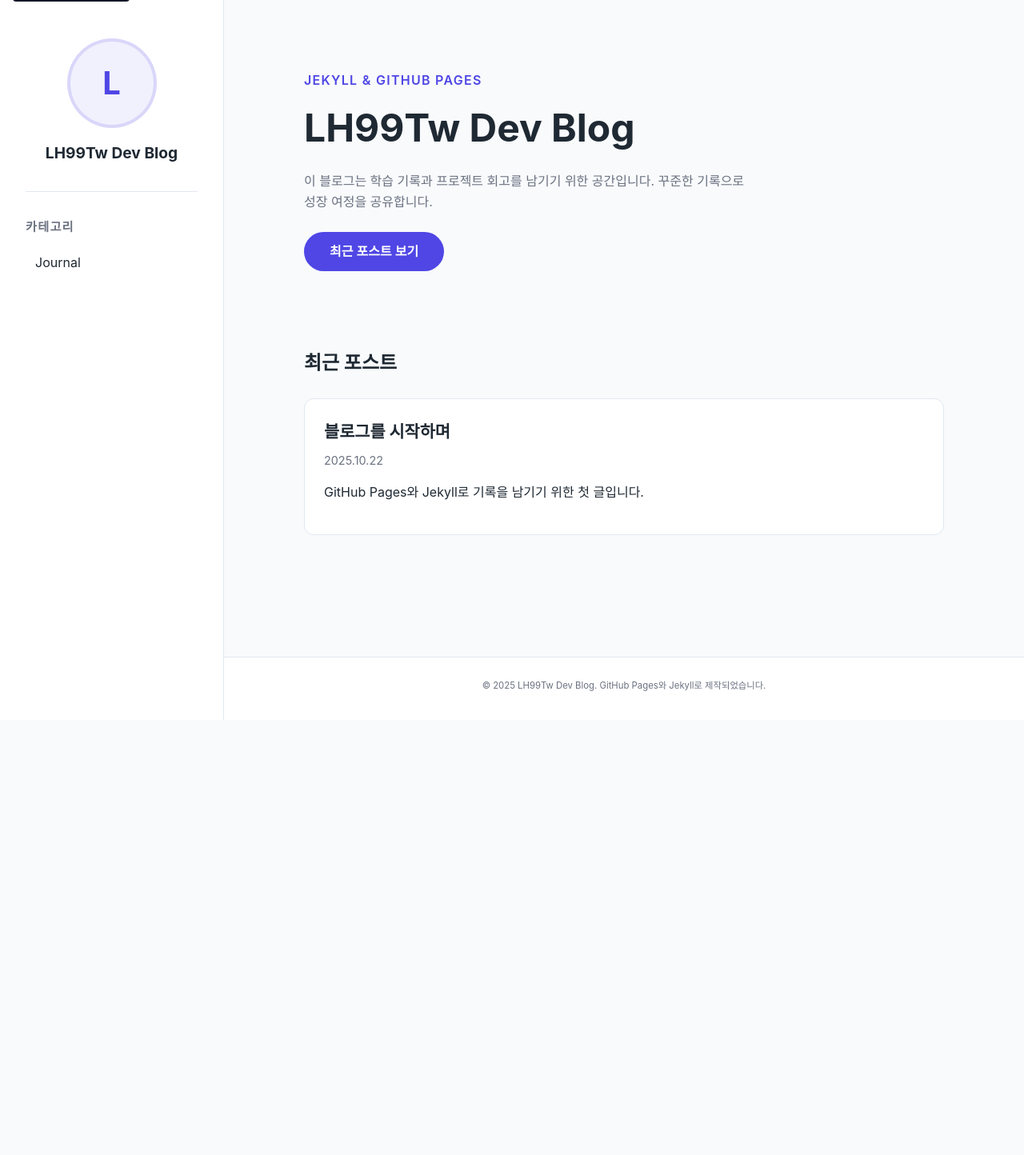
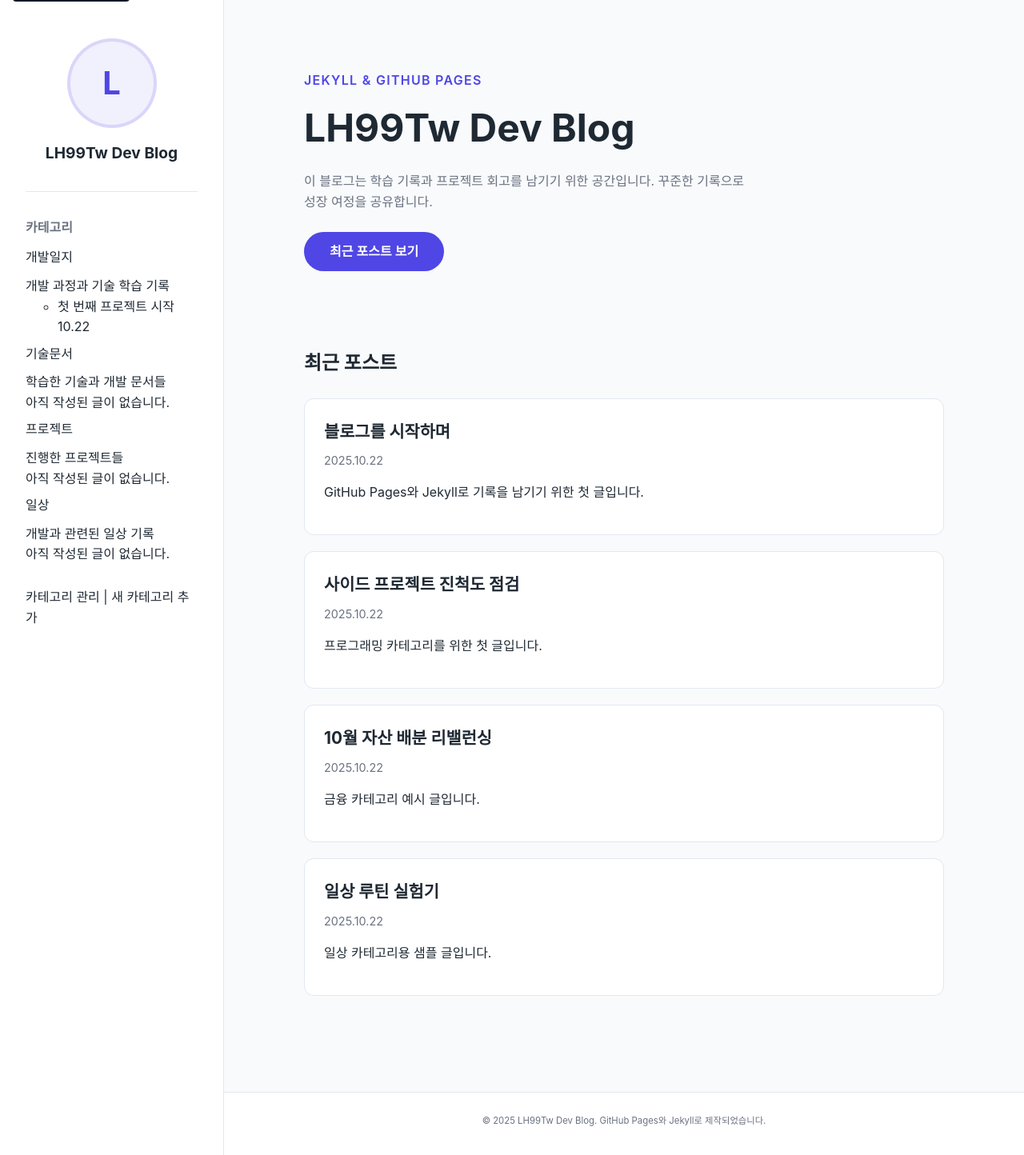
Before and after one commit to LH99Tw/LH99Tw.github.io, a Jekyll site: the page built from index.md, in a window 1280 px wide. Shown: the whole page at 80% size. Built offline with Jekyll 4.4.1, drawn with Linux system fonts in a browser that asks for light colours; before the commit the page ends 900 px from its top, so only the background shows below that.

````diff
--- /dev/null
+++ b/_data/categories.yml
@@ -0,0 +1,26 @@
+# 카테고리 관리 파일
+# 새로운 카테고리를 추가하거나 기존 카테고리에 항목을 추가할 수 있습니다.
+
+categories:
+  # 개발 일지 카테고리
+  개발일지:
+    description: "개발 과정과 기술 학습 기록"
+    items:
+      - title: "첫 번째 프로젝트 시작"
+        url: "/blog/2025/10/22/welcome"
+        date: "2025-10-22"
+
+  # 기술 문서 카테고리
+  기술문서:
+    description: "학습한 기술과 개발 문서들"
+    items: []
+
+  # 프로젝트 카테고리
+  프로젝트:
+    description: "진행한 프로젝트들"
+    items: []
+
+  # 일상 카테고리
+  일상:
+    description: "개발과 관련된 일상 기록"
+    items: []
--- a/_includes/sidebar.html
+++ b/_includes/sidebar.html
@@ -29,19 +29,39 @@
 
   <nav class="sidebar__section" aria-label="카테고리">
     <h2 class="sidebar__heading">카테고리</h2>
-    {% assign category_pages = site.pages | where_exp: "item", "item.dir contains '/categories/'" | sort: "title" %}
     <ul class="sidebar__list">
-      {% if category_pages.size > 0 %}
-        {% for cat in category_pages %}
-          <li class="sidebar__item">
-            <a href="{{ cat.url | relative_url }}" class="sidebar__link">
-              {{ cat.sidebar_label | default: cat.title }}
-            </a>
-          </li>
-        {% endfor %}
-      {% else %}
-        <li class="sidebar__empty">등록된 카테고리가 없습니다.</li>
-      {% endif %}
+      {% for category in site.data.categories.categories %}
+        <li class="sidebar__item sidebar__item--category">
+          <div class="sidebar__category">
+            <span class="sidebar__category-title">{{ category[0] }}</span>
+            <span class="sidebar__category-description">{{ category[1].description }}</span>
+          </div>
+          {% if category[1].items.size > 0 %}
+            <ul class="sidebar__sub-list">
+              {% for item in category[1].items %}
+                <li class="sidebar__sub-item">
+                  <a href="{{ item.url | relative_url }}" class="sidebar__sub-link">
+                    <span class="sidebar__sub-title">{{ item.title }}</span>
+                    {% if item.date %}
+                      <span class="sidebar__sub-date">{{ item.date | date: "%m.%d" }}</span>
+                    {% endif %}
+                  </a>
+                </li>
+              {% endfor %}
+            </ul>
+          {% else %}
+            <div class="sidebar__category-empty">아직 작성된 글이 없습니다.</div>
+          {% endif %}
+        </li>
+      {% endfor %}
     </ul>
+
+    <!-- 카테고리 관리 안내 -->
+    <div class="sidebar__manage">
+      <p class="sidebar__manage-text">
+        <a href="/categories/" class="sidebar__manage-link">카테고리 관리</a> |
+        <a href="#add-category" class="sidebar__manage-link">새 카테고리 추가</a>
+      </p>
+    </div>
   </nav>
 </aside>
--- /dev/null
+++ b/_posts/2025-10-22-daily-memo.md
@@ -0,0 +1,21 @@
+---
+title: "일상 루틴 실험기"
+description: "일상 카테고리용 샘플 글입니다."
+categories:
+  - daily
+tags:
+  - routine
+  - reflection
+---
+
+이번 주에는 업무 집중력을 높이기 위해 `타임 블록킹`을 시도했습니다. 오전에는 가장 중요한 작업만 처리하고, 오후에는 학습과 운동 시간을 확보했습니다.
+
+## 하루 루틴
+
+- 07:00 기상 후 가벼운 스트레칭
+- 08:00~11:00 핵심 업무 집중 시간
+- 12:30 점심 & 짧은 산책
+- 18:30 헬스장에서 웨이트 트레이닝
+- 22:30 독서 & 일기 작성
+
+실험을 통해 에너지 관리에 대해 더 많이 배우고 있습니다. 다음 주에는 수면 패턴을 기록해볼 예정입니다.
--- /dev/null
+++ b/_posts/2025-10-22-finance-note.md
@@ -0,0 +1,21 @@
+---
+title: "10월 자산 배분 리밸런싱"
+description: "금융 카테고리 예시 글입니다."
+categories:
+  - finance
+tags:
+  - asset-allocation
+  - personal-finance
+---
+
+이번 달에는 주식과 채권 비중을 6:4에서 5:5로 조정했습니다. 시장 변동성이 커져 방어적인 포지션을 취하기로 했습니다.
+
+## 조정 내역
+
+- 국내 주식형 ETF에서 5%p 매도
+- 미국 중기 국채 ETF 5%p 신규 편입
+- 비상금 통장 잔고를 생활비 6개월 분으로 유지
+
+## 메모
+
+금리 인상 사이클이 이어지는 만큼, 다음 달에는 배당주 비중을 재검토할 예정입니다. 인플레이션 지표 추이를 계속 확인해야 합니다.
--- /dev/null
+++ b/_posts/2025-10-22-programming-tracker.md
@@ -0,0 +1,23 @@
+---
+title: "사이드 프로젝트 진척도 점검"
+description: "프로그래밍 카테고리를 위한 첫 글입니다."
+categories:
+  - programming
+tags:
+  - side-project
+  - roadmap
+---
+
+최근 진행 중인 사이드 프로젝트의 주요 진척도를 정리했습니다. 이번 주에는 인증 흐름을 개선하고, 배포 자동화를 위한 GitHub Actions 파이프라인을 구성했습니다.
+
+## 진행 상황
+
+1. **API 인증 강화**: JWT 갱신 로직을 리팩터링해서 불필요한 재로그인이 줄었습니다.
+2. **UI 상태 관리 정비**: Zustand를 도입해 컴포넌트 간 데이터 의존성을 낮췄습니다.
+3. **CI/CD 파이프라인 설정**: 테스트 자동화와 빌드 검증을 완료했습니다.
+
+## 다음 계획
+
+- 테스트 커버리지 60% 달성
+- 사용자 피드백 반영한 UX 개선
+- 서버 비용 최적화 방안 조사
--- a/_posts/2025-10-22-welcome.md
+++ b/_posts/2025-10-22-welcome.md
@@ -2,7 +2,7 @@
 title: "블로그를 시작하며"
 description: "GitHub Pages와 Jekyll로 기록을 남기기 위한 첫 글입니다."
 categories:
-  - journal
+  - daily
 tags:
   - github-pages
   - jekyll
--- a/assets/css/style.css
+++ b/assets/css/style.css
@@ -126,10 +126,25 @@ a:focus {
 
 .sidebar__heading {
   margin: 0;
-  font-size: 0.95rem;
-  text-transform: uppercase;
-  letter-spacing: 0.08em;
+  font-size: 1rem;
+  font-weight: 600;
   color: var(--muted-text);
+}
+
+.sidebar__heading--link {
+  color: inherit;
+  transition: color 0.2s ease;
+}
+
+.sidebar__heading--link:hover,
+.sidebar__heading--link:focus {
+  color: var(--primary-color);
+}
+
+.sidebar__category {
+  display: flex;
+  flex-direction: column;
+  gap: 10px;
 }
 
 .sidebar__list {
@@ -156,6 +171,32 @@ a:focus {
 .sidebar__link:focus {
   background-color: rgba(79, 70, 229, 0.12);
   color: var(--primary-color);
+}
+
+.sidebar__list--nested {
+  gap: 6px;
+  padding-left: 0;
+}
+
+.sidebar__item--nested {
+  margin-left: 4px;
+}
+
+.sidebar__link--nested {
+  font-size: 0.9rem;
+  color: var(--muted-text);
+  padding: 6px 10px;
+}
+
+.sidebar__link--nested:hover,
+.sidebar__link--nested:focus {
+  color: var(--primary-color);
+}
+
+.sidebar__empty--nested {
+  font-size: 0.85rem;
+  color: var(--muted-text);
+  padding-left: 6px;
 }
 
 .sidebar__empty {
--- a/categories/journal/index.md
+++ b/categories/journal/index.md
@@ -1,8 +1,57 @@
 ---
-title: "Journal"
-sidebar_label: "Journal"
-category: journal
-description: "개발 일지와 학습 회고를 정리하는 카테고리입니다."
+title: "카테고리 관리"
+sidebar_label: "카테고리 관리"
+category: management
+description: "블로그 카테고리를 관리하고 새로운 항목을 추가할 수 있습니다."
 ---
 
-이 카테고리에서는 최근 학습 내용과 개발 경험을 기록합니다.
+# 📁 카테고리 관리
+
+현재 운영 중인 카테고리들을 관리하고 새로운 항목을 추가할 수 있습니다.
+
+## 🏷️ 현재 카테고리들
+
+{% for category in site.data.categories.categories %}
+### {{ category[0] }}
+**설명:** {{ category[1].description }}
+
+{% if category[1].items.size > 0 %}
+**최근 게시글:**
+{% for item in category[1].items limit:5 %}
+- [{{ item.title }}]({{ item.url | relative_url }}) - {{ item.date | date: "%Y년 %m월 %d일" }}
+{% endfor %}
+{% else %}
+*아직 작성된 게시글이 없습니다.*
+{% endif %}
+
+---
+{% endfor %}
+
+## ➕ 새 카테고리 추가
+
+새로운 카테고리를 만들려면 `_data/categories.yml` 파일을 수정해주세요.
+
+```yaml
+categories:
+  새카테고리명:
+    description: "카테고리 설명을 입력하세요"
+    items: []
+```
+
+## 📝 카테고리에 항목 추가
+
+기존 카테고리에 새 항목을 추가하려면:
+
+1. `_data/categories.yml` 파일을 열기
+2. 해당 카테고리의 `items` 배열에 새 항목 추가
+
+```yaml
+items:
+  - title: "새 게시글 제목"
+    url: "/blog/2025/10/23/new-post"
+    date: "2025-10-23"
+```
+
+## 🔧 데이터 파일 위치
+
+카테고리 데이터는 `_data/categories.yml` 파일에서 관리됩니다. 이 파일을 수정하면 사이드바에 자동으로 반영됩니다.
````
Also changed, not shown: categories/daily/index.md (added, +8 -0 lines), categories/finance/index.md (added, +8 -0 lines), categories/programming/index.md (added, +8 -0 lines), index-static.html (added, +107 -0 lines).
